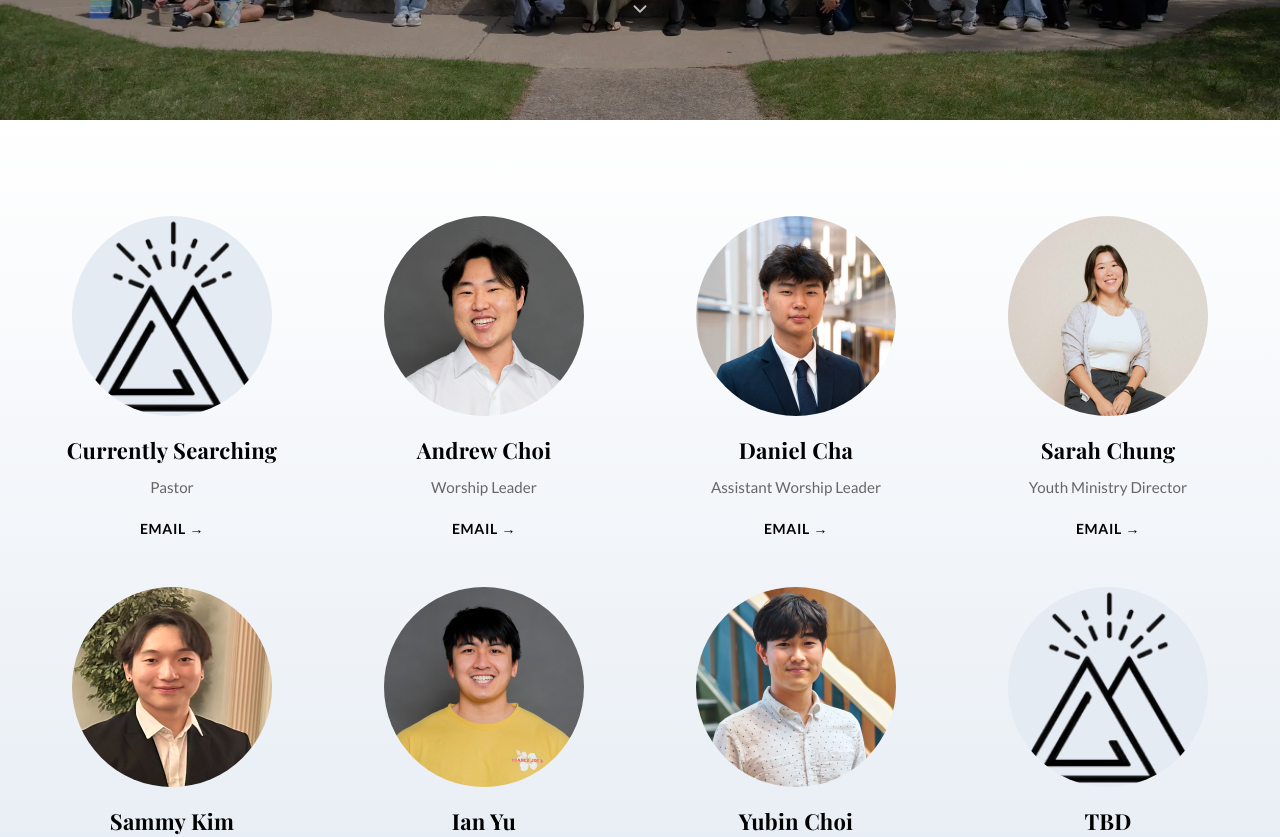
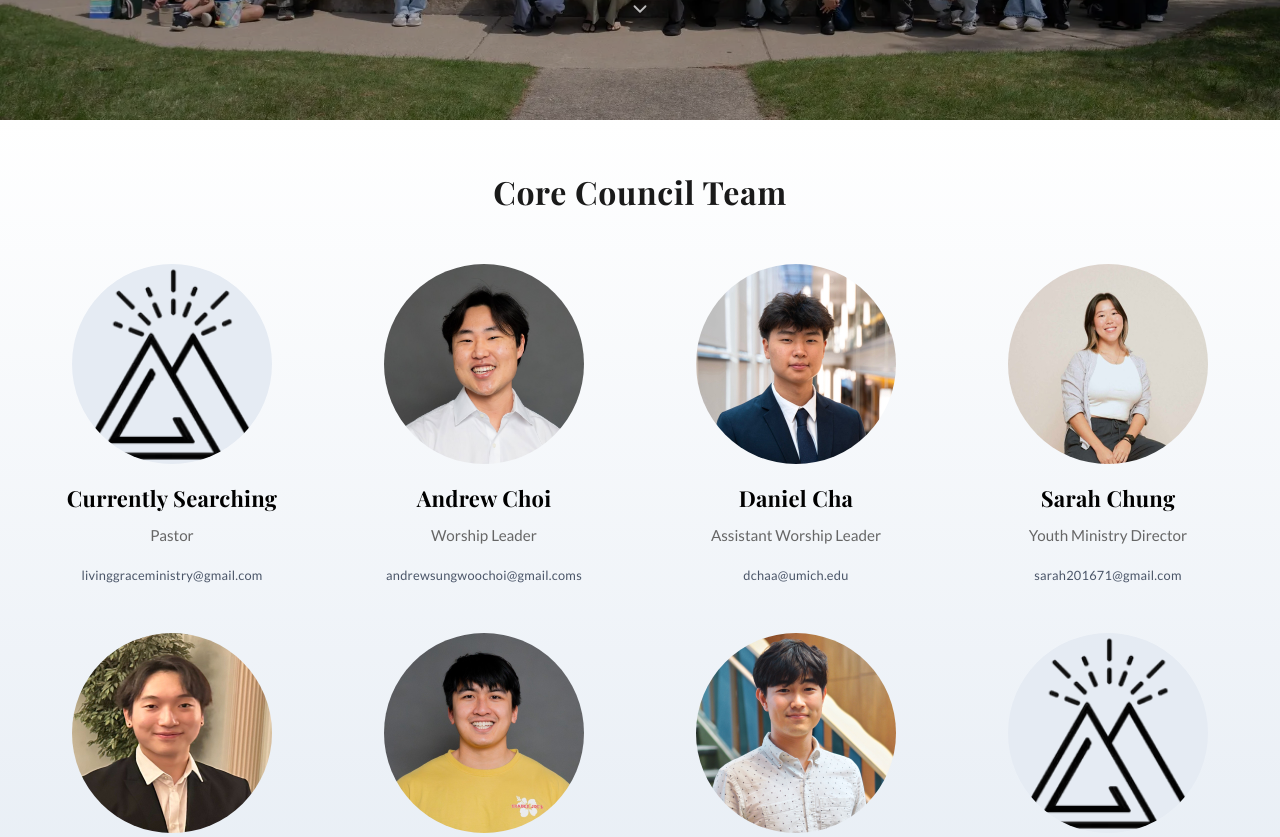
Before and after one commit to lgm-aa/LGM_Website_v3, a React (Vite) app: page /contact in a window 1280 px wide. Shown: the part 680-1517 px from the top of the page. Built offline with nearby package versions, Linux system fonts and the light colour scheme; no server answers.

Commit message:
contact us page improvements

```diff
--- a/src/components/contact/ContactInfo/ContactInfo.css
+++ b/src/components/contact/ContactInfo/ContactInfo.css
@@ -1,12 +1,22 @@
 /* Contact Info Section */
 .contact-info {
   background: linear-gradient(to bottom, #ffffff 0%, #e8eef5 50%, #d4dce8 100%);
-  padding: 6rem 2rem;
+  padding: 3rem 2rem 6rem;
 }
 
 .contact-info__container {
   max-width: 1400px;
   margin: 0 auto;
+}
+
+.contact-info__header {
+  font-family: 'Playfair Display', serif;
+  font-size: 2rem;
+  font-weight: 600;
+  text-align: center;
+  color: #1a1a1a;
+  margin: 0 0 3rem 0;
+  letter-spacing: 0.02em;
 }
 
 /* CTA Section */
@@ -97,18 +107,22 @@
   margin-bottom: 0.25rem;
 }
 
-/* Email Link */
+/* Email Button */
 .team-card__email {
-  font-size: 0.875rem;
-  font-weight: 600;
-  letter-spacing: 0.05em;
-  color: #000000;
-  text-decoration: none;
+  font-size: 0.8rem;
+  font-weight: 500;
+  letter-spacing: 0.02em;
+  color: #4a5568;
+  background: none;
+  border: none;
+  padding: 0;
+  cursor: pointer;
   display: inline-flex;
   align-items: center;
   gap: 0.25rem;
   transition: color 0.2s ease;
   margin-top: 0.25rem;
+  word-break: break-all;
 }
 
 .team-card__email:hover {
--- a/src/components/contact/ContactInfo/ContactInfo.jsx
+++ b/src/components/contact/ContactInfo/ContactInfo.jsx
@@ -1,3 +1,4 @@
+import { useState } from "react";
 import "./ContactInfo.css";
 
 import youth_director from "@/assets/people/youth_director.jpg";
@@ -10,6 +11,14 @@ import finance_chair from "@/assets/people/finance_chair.jpg";
 import filler from "@/assets/lgm_logo.webp";
 
 export default function ContactInfo() {
+  const [copiedId, setCopiedId] = useState(null);
+
+  const handleCopyEmail = (email, id) => {
+    navigator.clipboard.writeText(email);
+    setCopiedId(id);
+    setTimeout(() => setCopiedId(null), 2000);
+  };
+
   const teamMembers = [
     {
       id: 1,
@@ -86,6 +95,7 @@ export default function ContactInfo() {
   return (
     <section className="contact-info">
       <div className="contact-info__container">
+        <h2 className="contact-info__header">Core Council Team</h2>
         <div className="contact-info__grid">
           {teamMembers.map((member) => (
             <div key={member.id} className="team-card">
@@ -98,14 +108,17 @@ export default function ContactInfo() {
               </div>
               <h3 className="team-card__name">{member.name}</h3>
               <p className="team-card__role">{member.role}</p>
-              <a href={`mailto:${member.email}`} className="team-card__email">
-                EMAIL →
-              </a>
+              <button
+                onClick={() => handleCopyEmail(member.email, member.id)}
+                className="team-card__email"
+              >
+                {copiedId === member.id ? "Copied!" : member.email}
+              </button>
             </div>
           ))}
         </div>
         <div className="contact-info__cta-section">
-          <p className="contact-info__cta-text">Not looking to contact a specific person?</p>
+          <p className="contact-info__cta-text">Have other comments or questions?</p>
           <a href="mailto:livinggraceministry@gmail.com" className="contact-info__cta-button">
             Contact LGM
           </a>
```
